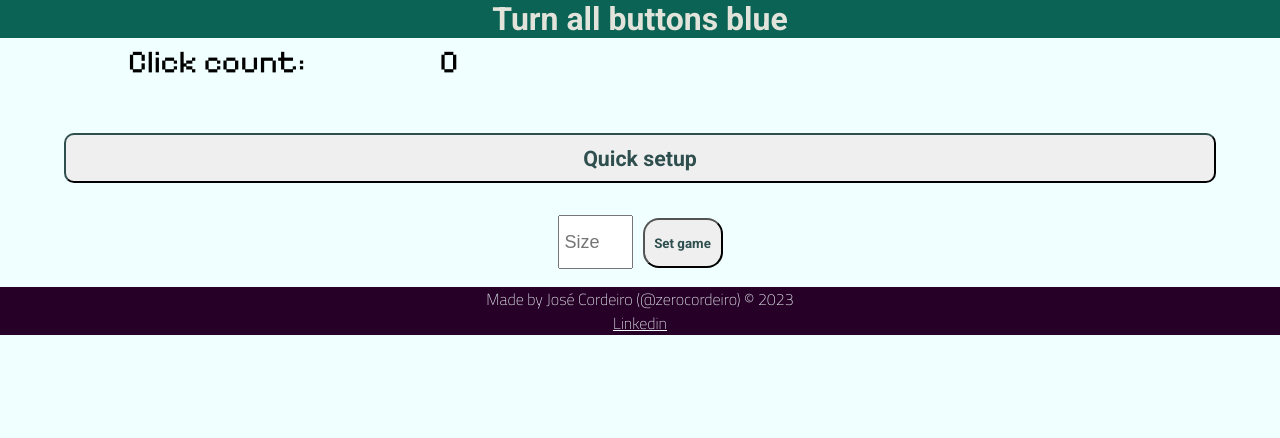
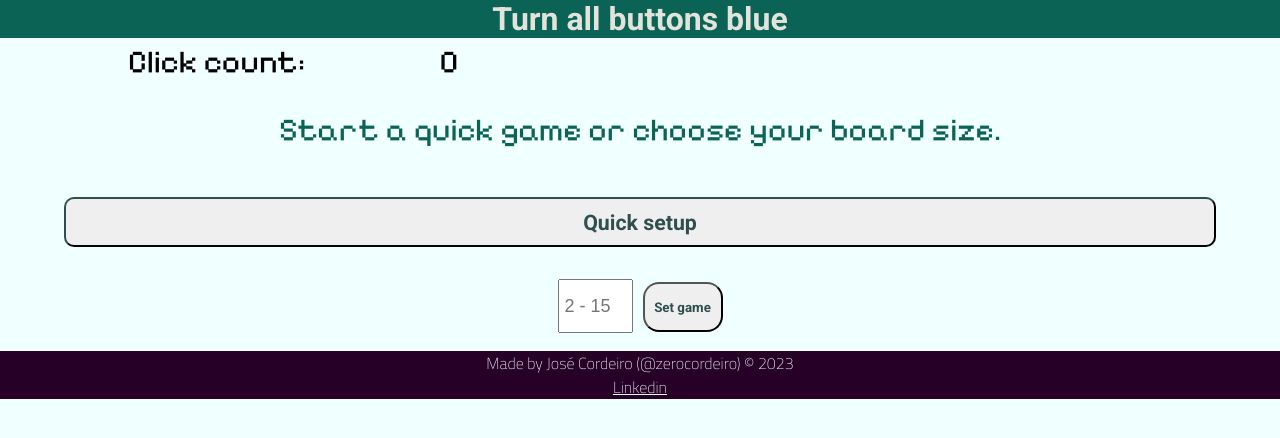
Before and after one commit to zerocordeiro/resta-zero, a React (Vite) app: page / in a window 1280 px wide. Shown: the top 438 px of the page. Built offline with nearby package versions, Linux system fonts and the light colour scheme.

Commit message:
Some corrections and optimizations. Started separating code into different files

```diff
--- a/src/App.css
+++ b/src/App.css
@@ -11,6 +11,15 @@ body{
   color: rgb(226, 228, 219);
   font-family: 'Roboto', sans-serif;
   margin-bottom: 5px;
+}
+
+.startgame{
+  margin:30px auto;
+  width:70%;
+  text-align: center;
+  color: rgb(10, 99, 84);
+  font-family: 'Pixelify Sans', cursive;
+  font-weight: 500;
 }
 
 .cctext, .cccount{
@@ -42,7 +51,7 @@ body{
   background-color:crimson;
 }
 
-.circlebutton{
+.quicksetup{
   display:block;
   margin: 0px auto 0px auto;
   font-family: 'Roboto', sans-serif;
--- a/src/App.jsx
+++ b/src/App.jsx
@@ -2,6 +2,10 @@ import React from 'react'
 import { useState, useEffect } from 'react'
 
 import './App.css'
+
+import { checkVictory } from './checkVictory';
+import { changeColor } from './changeColor';
+import { MyFooter } from './MyFooter';
 
 /*
 Helloooo, and welcome to my little game!
@@ -32,26 +36,6 @@ function App() {
   // const [victory,setVictory] = useState(false);
   // let victory = false;
 
-  function checkVictory(tabuleiroalt){
-    //goes through each row checking if all items are clicked. If it find one that isn't, will stop the loop as soon as it end the check by changing the value of the counters to the end condition
-    // Was originally part of the code for changeButton, but as a separate function it's easier to use on different parts of the code, even though that means it has to recheck for the winning condition each time. But setting a separate variable to keep track of this wasn't really working, because it would reset each time the app reloaded and wouldn't let to show the "endgame" screen properly.
-    let victorychecking=false;
-    for(let posyn=0;posyn<(tabuleiroalt.length);posyn++){
-      for(let posxn=0;posxn<(tabuleiroalt.length);posxn++){
-        if(tabuleiroalt[posyn][posxn].clicked==true){
-          // setVictory(true);
-          victorychecking=true;
-        }else{
-          // setVictory(false);
-          victorychecking=false;
-          posxn=tabuleiroalt.length;
-          posyn=tabuleiroalt.length;
-
-        }
-      }
-    }
-    return(victorychecking);
-  }
 
   function ButtonOrBreak(uniqueElement,gameisfinished=false){ //returns the html elements to 'MakeArea' in order to correctly build the play area, by sending buttons to their respective rows and then a BreakRow when ending the lane.
   // console.log('running ButtonOrBreak');
@@ -75,42 +59,13 @@ function App() {
 
 
     function changeButton(posy,posx){ //this is the function that will be called upon each button clicked in the 'tabuleiro' play area
+      let tabuleiroalt=tabuleiro;
+      tabuleiroalt=changeColor(tabuleiroalt,posy,posx);
+      setContagem((n)=>n+1);
+      checkVictory(tabuleiroalt,contagem);
+    } //end of changeButton
 
-      // console.log('function changeButton (posy, posx) = ' + posy + ' , ' + posx);
-      let tabuleiroalt=tabuleiro;
-      tabuleiroalt[posy][posx].clicked = !tabuleiroalt[posy][posx].clicked;
-
-      // Code below will make spaces adjacent to the one clicked on to also change
-      // To make checks simpler and the code easier to visualize let's set four variables for the 4 possiblwe adjacent squares.
-      let posybefore = posy-1;
-      let posyafter = posy+1;
-      let posxbefore = posx-1;
-      let posxafter = posx+1;
-      if(posybefore>=0){
-        tabuleiroalt[posybefore][posx].clicked = !tabuleiroalt[posybefore][posx].clicked;
-      }
-      if(posyafter<tabuleiro[0].length){
-        tabuleiroalt[posyafter][posx].clicked = !tabuleiroalt[posyafter][posx].clicked;
-      }
-      if(posxbefore>=0){
-        tabuleiroalt[posy][posxbefore].clicked = !tabuleiroalt[posy][posxbefore].clicked;
-      }
-      if(posxafter<tabuleiro[0].length){
-        tabuleiroalt[posy][posxafter].clicked = !tabuleiroalt[posy][posxafter].clicked;
-      }
-      // End of change to adjacent squares
-      setContagem((n)=>n+1); //this is what makes the screen update with each click
-      setTabuleiro[tabuleiroalt];
-
-      let victory=checkVictory(tabuleiroalt);
-
-      if(victory==true){
-
-        console.log('Congratulations! You used '+ (contagem+1) + ' clicks to make the board clear :)');
-        alert('Congratulations! You used '+ (contagem+1) + ' moves to complete this puzzle!');
-
-      }
-    } //end of changeButton
+//ButtonOrBreak continues
 
     if (uniqueElement == 'brbr'){
       // console.log('BR');
@@ -132,10 +87,10 @@ function App() {
 
 
   function MakeArea(){ //gets 'tabuleiro' from main App
-    //'doublearray' is a misleading name, because it's actually a multidimensional array. It was called double at the beginning because at first this code was tested with a [[a0,a1],[b0,b1]] array.
-    if(tabuleiro==[]){
+
+    if(tabuleiro.length==0){
       return(
-        <h1>Inicie o jogo</h1>
+        <h1 class='startgame'>Start a quick game or choose your board size.</h1>
       );
     }
     if(checkVictory(tabuleiro)){
@@ -153,6 +108,7 @@ function App() {
 
       // console.log(victory);
       let doublearray=tabuleiro;
+      //'doublearray' is a misleading name, because it's actually a multidimensional array. It was called double at the beginning because at first this code was tested with a [[a0,a1],[b0,b1]] array.
 
       if(doublearray.length==0){ // If the page does not have a board to show the size of the game area will shrink to pull the buttons to the top, making it easier to see and access them
         size_tabuleiro=window.innerHeight*0.05;
@@ -269,29 +225,29 @@ function App() {
       resizeTabuleiro(gamesize);
     }
 
-    document.getElementById('input-size').focus();
+    // document.getElementById('input-size').focus();
   }
 
-  function CircleButton(){
+  function SetGame(){
     // name heralded from the beginning of this code
-    function handleClick(msg='default'){
+    function handleClickQuickSetup(){
         let randomnumber = Math.floor(Math.random()*(10 - 3 + 1)) + 3;
         // Math.floor(Math.random()*(max - min + 1)) + min;
         resizeTabuleiro(randomnumber);
         // console.log(msg);
     }
-    return(
+    return( //from SetGame
       <>
-        <button className='circlebutton' onClick={()=>handleClick('clicked')}>
-      {/* need to pass the function instead of calling it directly or else it triggers as page loads*/}
+        <button className='quicksetup' onClick={()=>handleClickQuickSetup()}>
         Quick setup
       </button>
+
       <div className='formcontainer'>
       <form onSubmit={newGameSize}>
         <input
         id='input-size'
         type='number'
-        placeholder='Size'
+        placeholder='2 - 15'
         value={gamesize}
         onChange={(e)=>{setGameSize(e.target.value)}}
         />
@@ -302,26 +258,15 @@ function App() {
     );
   }
 
-  function MyFooter(){
-    return(
-      <footer className='footer'>
-        <p className='madeby'>Made by José Cordeiro (@zerocordeiro) &copy; 2023
-        </p>
-        <a href='https://www.linkedin.com/in/zerocordeiro/' target='newtab'>Linkedin</a>
-        </footer>
-    );
-  }
-  return (
-
+  return ( //from App.
   <div itemID='divapp'>
     <h1 key="titlegame" className='ola'>Turn all buttons blue</h1>
     <p className='cctext'>Click count: </p> <p className="cccount">{contagem}</p>
     <MakeArea key='makearea' id='makearea' />
     {/* MakeArea builds the gameplay area from the original  "matrix" tabuleiro*/}
     <br/>
-    {/* <CircleButton key="circbut"/> */}
-    {CircleButton() }
-    {/* by calling CircleButton like this we prevent the input field bein out of focus every time because of the page loading */}
+    {SetGame() }
+    {/* by calling SetGame like this we prevent the input field bein out of focus every time one number is input because of the page loading */}
       <br/>
       <MyFooter />
   </div>
--- /dev/null
+++ b/src/MyFooter.jsx
@@ -0,0 +1,10 @@
+function MyFooter(){
+    return(
+      <footer className='footer'>
+        <p className='madeby'>Made by José Cordeiro (@zerocordeiro) &copy; 2023
+        </p>
+        <a href='https://www.linkedin.com/in/zerocordeiro/' target='newtab'>Linkedin</a>
+        </footer>
+    );
+  }
+export {MyFooter};
--- /dev/null
+++ b/src/changeColor.jsx
@@ -0,0 +1,32 @@
+function changeColor(tabuleiroccolor,posy,posx){
+    let tabuleiroalt=tabuleiroccolor;
+    tabuleiroalt[posy][posx].clicked = !tabuleiroalt[posy][posx].clicked;
+
+    let posybefore = posy-1;
+    let posyafter = posy+1;
+    let posxbefore = posx-1;
+    let posxafter = posx+1;
+    if(posybefore>=0){
+      tabuleiroalt[posybefore][posx].clicked = !tabuleiroalt[posybefore][posx].clicked;
+    }
+    if(posyafter<tabuleiroalt[0].length){
+      tabuleiroalt[posyafter][posx].clicked = !tabuleiroalt[posyafter][posx].clicked;
+    }
+    if(posxbefore>=0){
+      tabuleiroalt[posy][posxbefore].clicked = !tabuleiroalt[posy][posxbefore].clicked;
+    }
+    if(posxafter<tabuleiroalt[0].length){
+      tabuleiroalt[posy][posxafter].clicked = !tabuleiroalt[posy][posxafter].clicked;
+    }
+    return(tabuleiroalt);
+}
+
+// testing
+// let tabuleiroccolor = [[{clicked:false}]];
+// let posy=0;
+// let posx=0;
+// changeColor(tabuleiroccolor,posy,posx);
+// check testing
+// console.log(JSON.stringify(changeColor(tabuleiroccolor,posy,posx)));
+
+export {changeColor};
--- /dev/null
+++ b/src/checkVictory.jsx
@@ -0,0 +1,24 @@
+
+function checkVictory(tabuleiroalt,contagem){
+    let victorychecking=false;
+    for(let posyn=0;posyn<(tabuleiroalt.length);posyn++){
+      for(let posxn=0;posxn<(tabuleiroalt.length);posxn++){
+        if(tabuleiroalt[posyn][posxn].clicked==true){
+          victorychecking=true;
+        }else{
+          victorychecking=false;
+          posxn=tabuleiroalt.length;
+          posyn=tabuleiroalt.length;
+        }
+      }
+    }
+
+    if(victorychecking==true && typeof(contagem)=='number'){
+        console.log('Congratulations! You used '+ (contagem+1) + ' clicks to make the board clear :)');
+        alert('Congratulations! You used '+ (contagem+1) + ' moves to complete this puzzle!');
+      }
+
+    return(victorychecking);
+}
+
+export { checkVictory };
```
Lines whose indentation alone changed are shown as unchanged.
